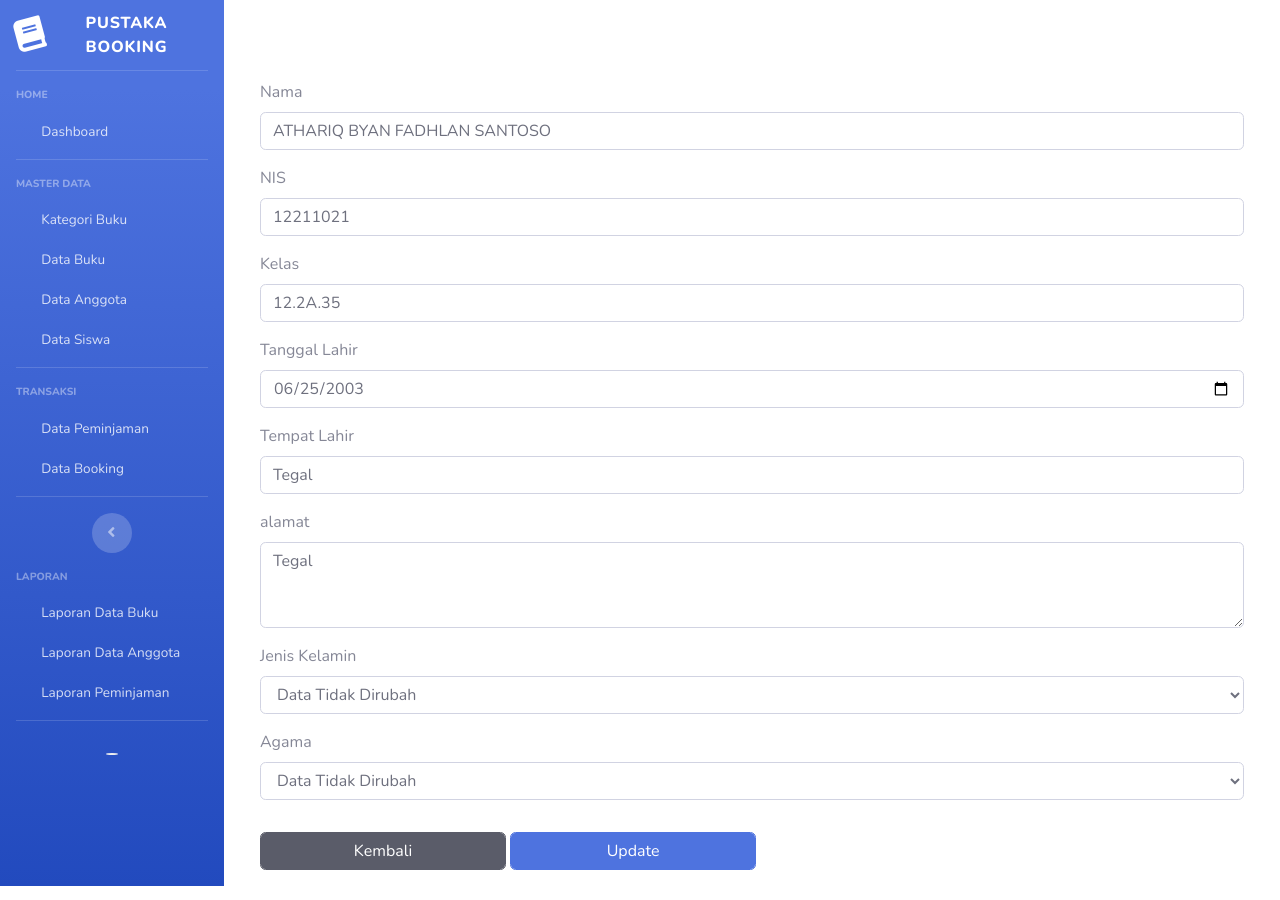
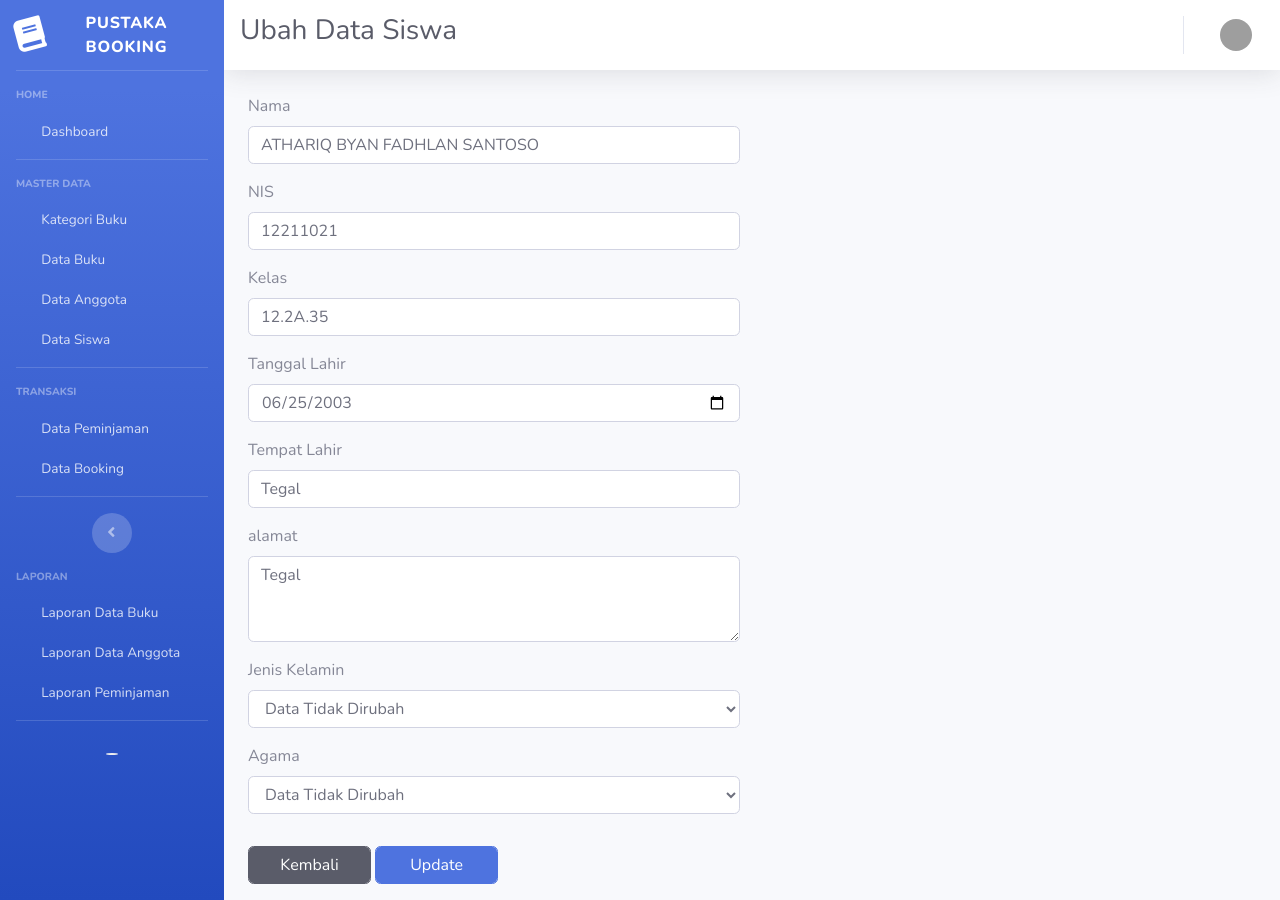
Before and after one commit to AthariqByan/pustaka-booking, a CodeIgniter app: page /pustaka-booking/siswa/edit/1 in a window 1280 px wide. Run offline with CodeIgniter, Linux system fonts and the light colour scheme; data comes from the database, SQL or seed files in the repository; data that the repository does not hold is empty; grey boxes are pictures that could not be loaded.

Commit message:
tambahan dicontroller siswa

```diff
--- a/application/controllers/Pinjam.php
+++ b/application/controllers/Pinjam.php
@@ -5,7 +5,7 @@ class Pinjam extends CI_Controller
     {
         parent::__construct();
         $this->load->model(['ModelUser', 'ModelBuku', 'ModelPinjam', 'ModelBooking']);
-        cek_login();
+        //cek_login();
         }
         public function index()
         {
--- a/application/controllers/Siswa.php
+++ b/application/controllers/Siswa.php
@@ -11,7 +11,6 @@ class Siswa extends CI_Controller
         $data['judul'] = "Data Siswa";
         $data['user'] = $this->ModelUser->cekData(['email' => $this->session->userdata('email')])->row_array();
         $data['siswa'] = $this->ModelSiswa->getSiswa()->result_array();
-
         $this->load->view('templates/header', $data);
         $this->load->view('templates/sidebar', $data);
         $this->load->view('templates/topbar', $data);
@@ -21,8 +20,12 @@ class Siswa extends CI_Controller
 
     public function tambah()
      {
+          $data['judul'] = 'Tambah Data Siswa';
+          $data['user'] = $this->ModelUser->cekData(['email' => $this->session->userdata('email')])->row_array();
+          $data['siswa'] = $this->ModelSiswa->getSiswa(['id' => $this->uri->segment(3)])->result_array();
           $this->load->view('templates/header');
           $this->load->view('templates/sidebar');
+          $this->load->view('templates/topbar', $data);
           $this->load->view('siswa/tambah');
           $this->load->view('templates/footer');
      }
@@ -58,15 +61,16 @@ class Siswa extends CI_Controller
     public function edit() {
         $data['judul'] = 'Ubah Data Siswa';
         $this->load->model('ModelSiswa');
-
-        $data['siswa'] = $this->ModelSiswa->getSiswa()->result_array();
+        $data['user'] = $this->ModelUser->cekData(['email' => $this->session->userdata('email')])->row_array();
+        $data['siswa'] = $this->ModelSiswa->getSiswa(['id' => $this->uri->segment(3)])->result_array();
         $where = ['id' => $this->uri->segment(3)];
         $data['siswa'] = $this->ModelSiswa->siswaWhere($where)->row_array();
 
-            $this->load->view('templates/header', $data);
-            $this->load->view('templates/sidebar');
-            $this->load->view('siswa/edit');
-            $this->load->view('templates/footer');
+          $this->load->view('templates/header', $data);
+          $this->load->view('templates/sidebar', $data);
+          $this->load->view('templates/topbar', $data);
+          $this->load->view('siswa/edit', $data);
+          $this->load->view('templates/footer');
 
    }
 
--- a/application/views/siswa/edit.php
+++ b/application/views/siswa/edit.php
@@ -1,6 +1,15 @@
-<div class="container" style="margin-top: 80px">
-  <div class="col-md-12">
-    <form action="<?= base_url('siswa/editDataSiswa')?>" method="post">
+<!-- Begin Page Content -->
+<div class="container-fluid">
+    <?= $this->session->flashdata('pesan'); ?>
+    <div class="row">
+        <div class="col-lg-6">
+            <?php if (validation_errors()) { ?>
+                <div class="alert alert-danger" role="alert">
+                    <?= validation_errors(); ?>
+                </div>
+            <?php } ?>
+            <?= $this->session->flashdata('pesan'); ?>
+              <form action="<?= base_url('siswa/editDataSiswa')?>" method="post"  enctype="multipart/form-data">
                   <input type="hidden" value="<?= $siswa['id']?>" name="id">
               <div class="mb-3">
                 <label for="nama" class="form-label">Nama</label>
@@ -53,6 +62,6 @@
                 <input type="submit" class="form-control form-control-user btn btn-primary col-lg-3 mt-3" value="Update">
               </div>
               </form>
-
         </div>
     </div>
+</div>
--- a/application/views/siswa/tambah.php
+++ b/application/views/siswa/tambah.php
@@ -38,7 +38,7 @@
                                         <div>
                                         <div class="form-group">
                                             <select name="agama" class="form-control form-control-user" >
-                                                <option value="">Pilih Kategori</option>
+                                                <option value="">Pilih Agama</option>
                                                 <option value="Islam">Islam</option>
                                                 <option value="Kristen">Kristen</option>
                                                 <option value="Katolik">Katolik</option>
```
Also changed, not shown: application/views/siswa/index.html (+70 -0 lines). Lines whose indentation alone changed are shown as unchanged.
